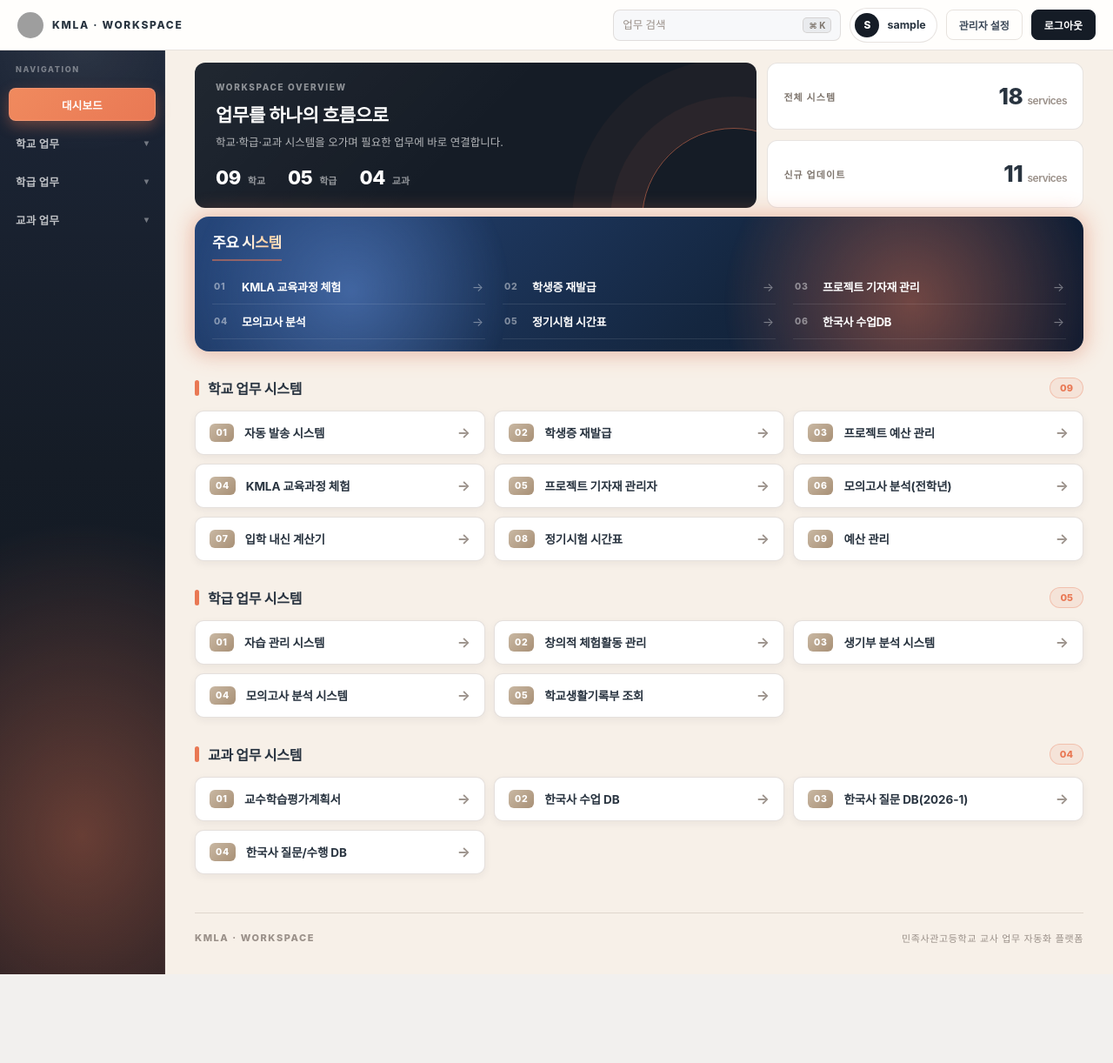
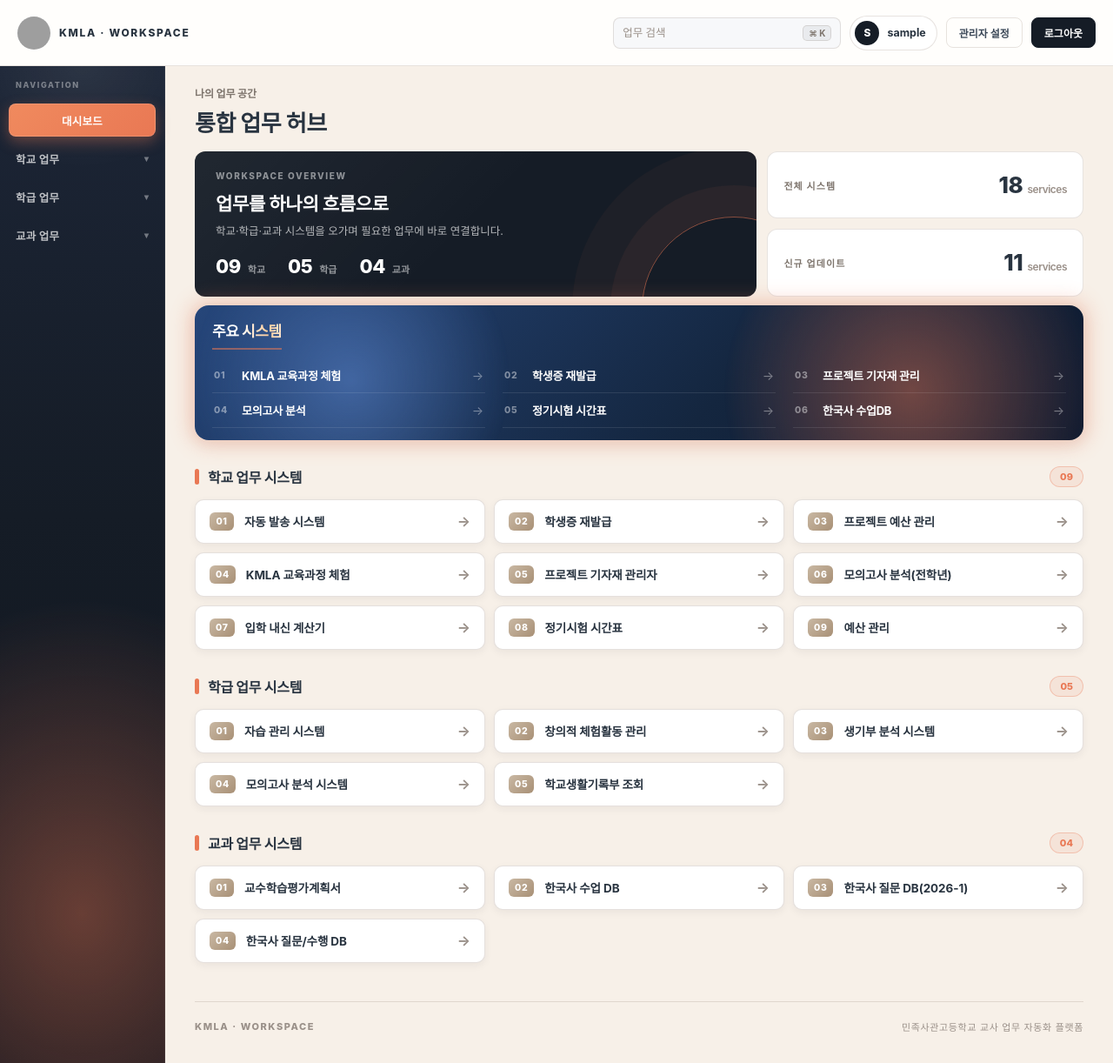
Before and after one commit to knue20-kmla/work-dashboard, a Flask app: page /dashboard in a window 1280 px wide. Shown: the whole page at 87% size. Before the commit the page ends 1120 px from the top, so only its background shows below. Run offline with Flask 3, Linux system fonts and the light colour scheme; the visitor is signed in with stand-in values (Sample User, id 1); grey boxes are pictures that could not be loaded.

Commit message:
대시보드 상단 헤더 높이 확대 및 본문 제목(나의 업무 공간/통합 업무 허브) 추가
Co-Authored-By: Claude Sonnet 5.5 <noreply@anthropic.com>

```diff
--- a/templates/dashboard.html
+++ b/templates/dashboard.html
@@ -44,7 +44,7 @@
 
         /* ============ Top command bar ============ */
         .ws-top {
-            height: 58px;
+            height: 76px;
             display: flex;
             align-items: center;
             justify-content: space-between;
@@ -67,8 +67,8 @@
             white-space: nowrap;
         }
         .brand-logo {
-            width: 30px;
-            height: 30px;
+            width: 38px;
+            height: 38px;
             border-radius: 50%;
             object-fit: cover;
             background: #fff;
@@ -184,7 +184,7 @@
             display: flex;
             flex-direction: column;
             gap: 6px;
-            min-height: calc(100vh - 58px);
+            min-height: calc(100vh - 76px);
             position: relative;
         }
 
@@ -283,7 +283,7 @@
         .ws-content {
             min-width: 0;
             padding: clamp(20px, 3vw, 34px);
-            padding-top: 14px;
+            padding-top: 22px;
             max-width: 1180px;
         }
 
@@ -293,6 +293,14 @@
             align-items: flex-start;
             gap: 18px;
             margin-bottom: 4px;
+        }
+        .ws-head small {
+            display: block;
+            margin-bottom: 6px;
+            color: var(--muted);
+            font-size: 12px;
+            font-weight: 700;
+            letter-spacing: -0.01em;
         }
         .ws-head h1 {
             font-size: 26px;
@@ -319,7 +327,7 @@
 
         /* Overview */
         .ws-overview {
-            margin-top: 0;
+            margin-top: 16px;
             display: grid;
             grid-template-columns: 1.6fr 0.9fr;
             gap: 12px;
@@ -714,6 +722,13 @@
 
         <!-- Content -->
         <main class="ws-content" id="top">
+            <div class="ws-head">
+                <div>
+                    <small>나의 업무 공간</small>
+                    <h1>통합 업무 허브</h1>
+                </div>
+            </div>
+
             <div class="ws-overview">
                 <div class="ov-feature">
                     <div class="ov-kicker micro">WORKSPACE OVERVIEW</div>
```
